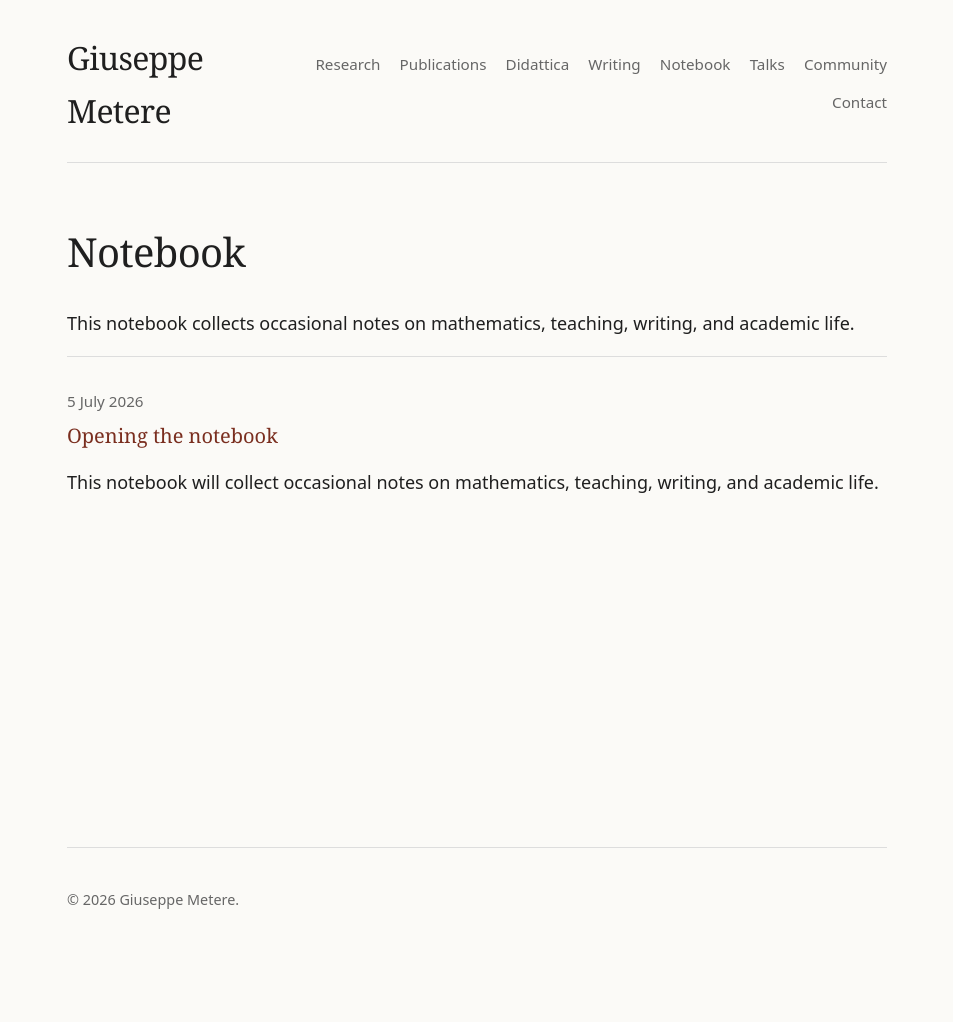
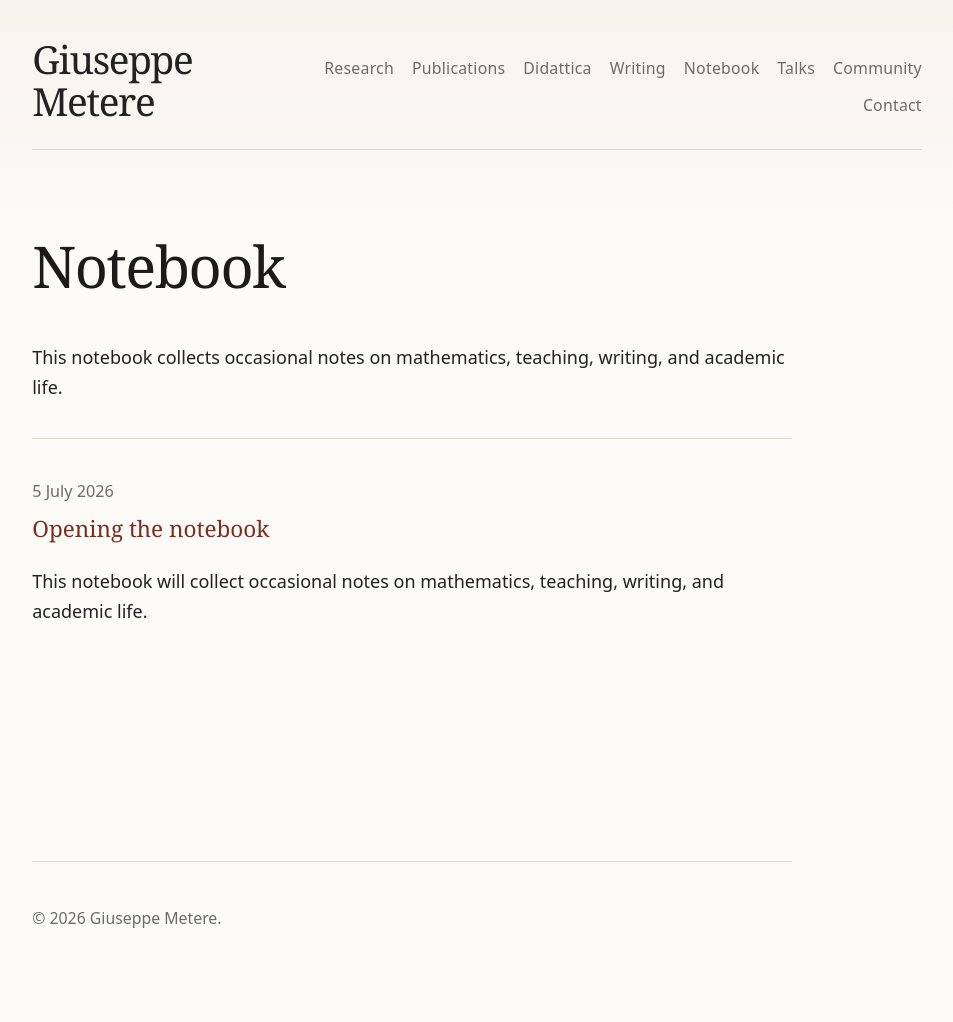
Before and after one commit to gmetere/gmetere.github.io, a Jekyll site: the page built from notebook.md, in a window 1280 px wide. Shown: the whole page, without its empty margins (163-1116 px from the left). Built offline with Jekyll 4.4.1, drawn with Linux system fonts in a browser that asks for light colours; before the commit the page ends 991 px from its top, so only the background shows below that.

Commit message:
Update style.css

```diff
--- a/assets/css/style.css
+++ b/assets/css/style.css
@@ -1,39 +1,47 @@
 :root {
-  --text: #1f1f1f;
-  --muted: #666666;
-  --border: #dddddd;
+  --text: #222222;
+  --muted: #6f6a64;
+  --soft: #8a8178;
+  --border: #ded8cf;
   --background: #fbfaf7;
+  --surface: #ffffff;
+  --surface-soft: #f4f0ea;
   --link: #7a2e1f;
   --link-hover: #4f1d14;
-  --max-width: 860px;
+  --max-width: 940px;
+  --content-width: 760px;
 }
 
 * {
   box-sizing: border-box;
 }
 
+html {
+  font-size: 18px;
+}
+
 body {
   margin: 0;
   padding: 0;
-  background: var(--background);
+  background:
+    linear-gradient(to bottom, #f7f3ed 0, #fbfaf7 220px);
   color: var(--text);
   font-family: system-ui, -apple-system, BlinkMacSystemFont, "Segoe UI", sans-serif;
-  font-size: 18px;
-  line-height: 1.65;
+  line-height: 1.68;
 }
 
 .site {
   max-width: var(--max-width);
   margin: 0 auto;
-  padding: 2rem 1.25rem 4rem;
+  padding: 2.2rem 1.4rem 4rem;
 }
 
 .site-header {
   display: flex;
   flex-direction: column;
-  gap: 1rem;
-  margin-bottom: 4rem;
-  padding-bottom: 1.5rem;
+  gap: 1.15rem;
+  margin-bottom: 4.5rem;
+  padding-bottom: 1.4rem;
   border-bottom: 1px solid var(--border);
 }
 
@@ -41,50 +49,73 @@ body {
   color: var(--text);
   text-decoration: none;
   font-family: Georgia, "Times New Roman", serif;
-  font-size: 2rem;
-  letter-spacing: -0.02em;
+  font-size: 2.15rem;
+  line-height: 1;
+  letter-spacing: -0.035em;
+}
+
+.site-title a:hover {
+  color: var(--link);
 }
 
 .site-nav {
   display: flex;
   flex-wrap: wrap;
-  gap: 0.8rem 1.2rem;
-  font-size: 0.95rem;
+  gap: 0.55rem 1rem;
+  font-size: 0.88rem;
+  letter-spacing: 0.015em;
 }
 
 .site-nav a {
   color: var(--muted);
   text-decoration: none;
+  border-bottom: 1px solid transparent;
 }
 
 .site-nav a:hover {
   color: var(--link);
+  border-bottom-color: var(--link);
 }
 
 .content {
+  max-width: var(--content-width);
   min-height: 60vh;
+}
+
+.page,
+.post {
+  width: 100%;
+}
+
+.page-header,
+.post-header {
+  margin-bottom: 2.2rem;
 }
 
 h1, h2, h3 {
   font-family: Georgia, "Times New Roman", serif;
   font-weight: 500;
-  line-height: 1.25;
-  letter-spacing: -0.015em;
+  line-height: 1.23;
+  letter-spacing: -0.025em;
+  color: #1d1b19;
 }
 
 h1 {
-  font-size: 2.5rem;
-  margin: 0 0 1.5rem;
+  font-size: clamp(2.15rem, 5vw, 3.2rem);
+  margin: 0 0 1.4rem;
 }
 
 h2 {
-  font-size: 1.7rem;
-  margin-top: 3rem;
+  font-size: 1.65rem;
+  margin-top: 3.2rem;
+  margin-bottom: 0.9rem;
+  padding-top: 0.25rem;
 }
 
 h3 {
-  font-size: 1.25rem;
+  font-size: 1.18rem;
   margin-top: 2rem;
+  margin-bottom: 0.35rem;
 }
 
 p {
@@ -93,26 +124,28 @@ p {
 
 a {
   color: var(--link);
+  text-decoration-thickness: 0.06em;
+  text-underline-offset: 0.16em;
 }
 
 a:hover {
   color: var(--link-hover);
 }
 
-ul {
-  padding-left: 1.3rem;
+ul, ol {
+  padding-left: 1.35rem;
 }
 
-.page-header,
-.post-header {
-  margin-bottom: 2rem;
+li {
+  margin: 0.35rem 0;
 }
 
 .lead {
   font-family: Georgia, "Times New Roman", serif;
-  font-size: 1.45rem;
-  line-height: 1.5;
-  color: #2a2a2a;
+  font-size: clamp(1.35rem, 3.5vw, 1.75rem);
+  line-height: 1.45;
+  color: #2a2724;
+  margin-bottom: 1.6rem;
 }
 
 .small {
@@ -123,27 +156,42 @@ ul {
 .cards {
   display: grid;
   grid-template-columns: 1fr;
-  gap: 1.2rem;
-  margin-top: 2rem;
+  gap: 1rem;
+  margin-top: 2.8rem;
 }
 
 .card {
-  border-top: 1px solid var(--border);
-  padding-top: 1.2rem;
+  background: rgba(255, 255, 255, 0.64);
+  border: 1px solid var(--border);
+  border-radius: 12px;
+  padding: 1.2rem 1.25rem 1.3rem;
 }
 
 .card h2,
 .card h3 {
   margin-top: 0;
+  margin-bottom: 0.55rem;
+  font-size: 1.25rem;
+}
+
+.card p {
+  margin-bottom: 0.8rem;
+}
+
+.card a {
+  font-size: 0.96rem;
+  font-weight: 500;
+  text-decoration: none;
 }
 
 .post-list {
   list-style: none;
   padding-left: 0;
+  margin-top: 2rem;
 }
 
 .post-list li {
-  padding: 1rem 0;
+  padding: 1.15rem 0;
   border-top: 1px solid var(--border);
 }
 
@@ -155,7 +203,7 @@ ul {
 
 .post-date {
   color: var(--muted);
-  font-size: 0.95rem;
+  font-size: 0.9rem;
   margin-bottom: 0.3rem;
 }
 
@@ -163,12 +211,42 @@ ul {
   margin-top: 3rem;
 }
 
+.portrait {
+  float: right;
+  width: 145px;
+  max-width: 32%;
+  height: auto;
+  margin: 0.2rem 0 1.2rem 1.8rem;
+  border-radius: 6px;
+  border: 1px solid var(--border);
+  padding: 4px;
+  background: var(--surface);
+}
+
+.clear {
+  clear: both;
+}
+
 .site-footer {
+  max-width: var(--content-width);
   margin-top: 5rem;
-  padding-top: 1.5rem;
+  padding-top: 1.4rem;
   border-top: 1px solid var(--border);
   color: var(--muted);
-  font-size: 0.9rem;
+  font-size: 0.88rem;
+}
+
+hr {
+  border: 0;
+  border-top: 1px solid var(--border);
+  margin: 2.5rem 0;
+}
+
+code {
+  font-size: 0.9em;
+  background: var(--surface-soft);
+  padding: 0.12rem 0.25rem;
+  border-radius: 4px;
 }
 
 @media (min-width: 720px) {
@@ -186,24 +264,29 @@ ul {
     grid-template-columns: 1fr 1fr;
   }
 }
-.portrait {
-  float: right;
-  width: 150px;
-  max-width: 32%;
-  height: auto;
-  margin: 0 0 1.2rem 1.8rem;
-  border-radius: 4px;
-}
-
-.clear {
-  clear: both;
-}
 
 @media (max-width: 640px) {
+  html {
+    font-size: 17px;
+  }
+
+  .site {
+    padding: 1.4rem 1rem 3rem;
+  }
+
+  .site-header {
+    margin-bottom: 3rem;
+  }
+
+  .site-title a {
+    font-size: 1.8rem;
+  }
+
   .portrait {
     float: none;
     display: block;
-    max-width: 150px;
+    width: 135px;
+    max-width: 135px;
     margin: 0 0 1.5rem 0;
   }
 }
```
